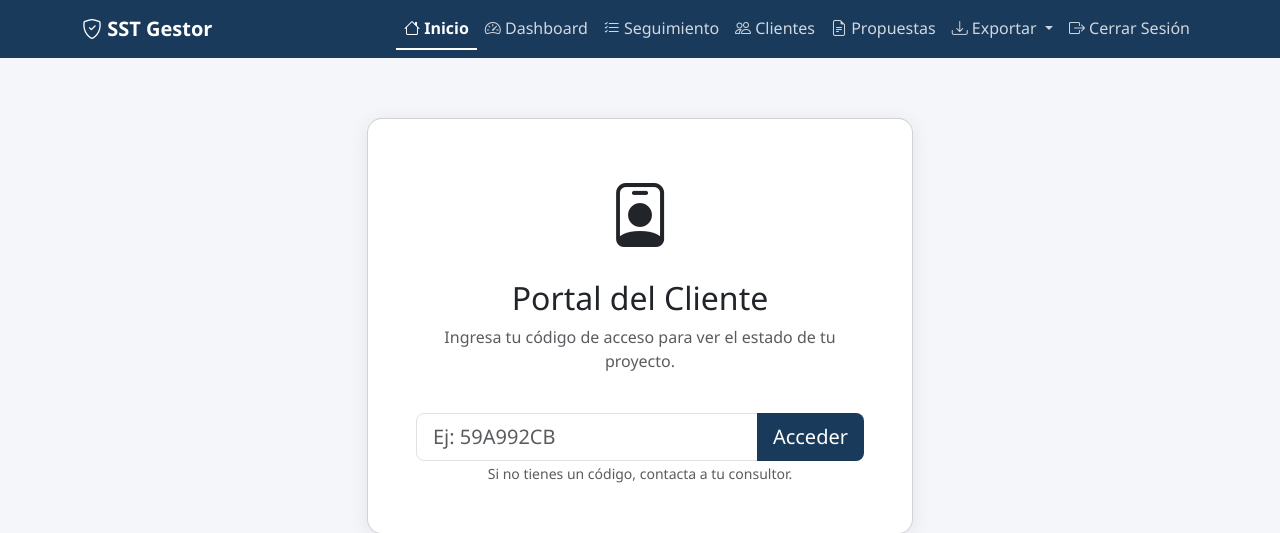
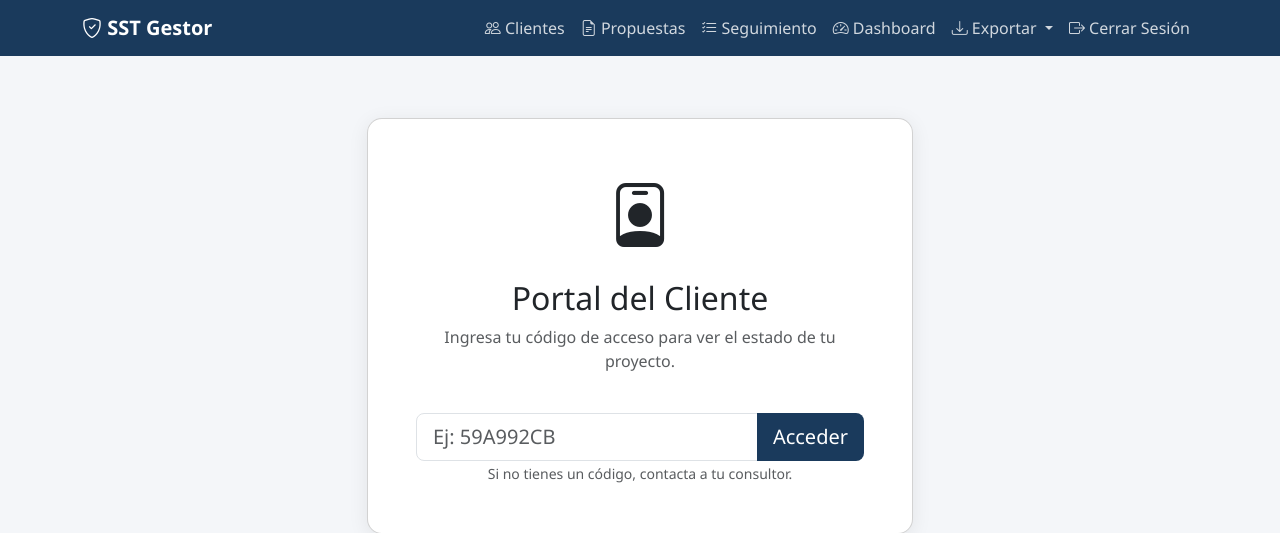
Before and after one commit to robertochalacanj-iso/sst-gestor, a Flask app: page / in a window 1280 px wide. Shown: the top 533 px of the page. Run offline with Flask 3, Linux system fonts and the light colour scheme; the visitor is signed in with stand-in values (Sample User, id 1).

Commit message:
fix: orden del menu segun flujo de trabajo (Clientes>Propuestas>Seguimiento>Dashbo

```diff
--- a/templates/base.html
+++ b/templates/base.html
@@ -67,19 +67,20 @@
                             <i class="bi bi-box-arrow-right"></i> Salir
                         </a>
                     </li>
-
                 {% elif session['admin_logged_in'] %}
                     <!-- ========================================== -->
-                    <!-- OPCIONES PARA EL ADMINISTRADOR (Sesión activa) -->
+                    <!-- MENÚ ADMIN - ORDEN DEL FLUJO DE TRABAJO    -->
+                    <!-- 1.Clientes 2.Propuestas 3.Seguimiento      -->
+                    <!-- 4.Dashboard 5.Exportar 6.Cerrar Sesión     -->
                     <!-- ========================================== -->
                     <li class="nav-item">
-                        <a class="nav-link {% if request.path == '/' %}active{% endif %}" href="/">
-                            <i class="bi bi-house"></i> Inicio
+                        <a class="nav-link {% if request.path == '/clientes' %}active{% endif %}" href="/clientes">
+                            <i class="bi bi-people"></i> Clientes
                         </a>
                     </li>
                     <li class="nav-item">
-                        <a class="nav-link {% if request.path == '/dashboard' %}active{% endif %}" href="/dashboard">
-                            <i class="bi bi-speedometer2"></i> Dashboard
+                        <a class="nav-link {% if request.path == '/propuestas' %}active{% endif %}" href="/propuestas">
+                            <i class="bi bi-file-earmark-text"></i> Propuestas
                         </a>
                     </li>
                     <li class="nav-item">
@@ -88,13 +89,8 @@
                         </a>
                     </li>
                     <li class="nav-item">
-                        <a class="nav-link {% if request.path == '/clientes' %}active{% endif %}" href="/clientes">
-                            <i class="bi bi-people"></i> Clientes
-                        </a>
-                    </li>
-                    <li class="nav-item">
-                        <a class="nav-link {% if request.path == '/propuestas' %}active{% endif %}" href="/propuestas">
-                            <i class="bi bi-file-earmark-text"></i> Propuestas
+                        <a class="nav-link {% if request.path == '/dashboard' %}active{% endif %}" href="/dashboard">
+                            <i class="bi bi-speedometer2"></i> Dashboard
                         </a>
                     </li>
                     <li class="nav-item dropdown">
```
